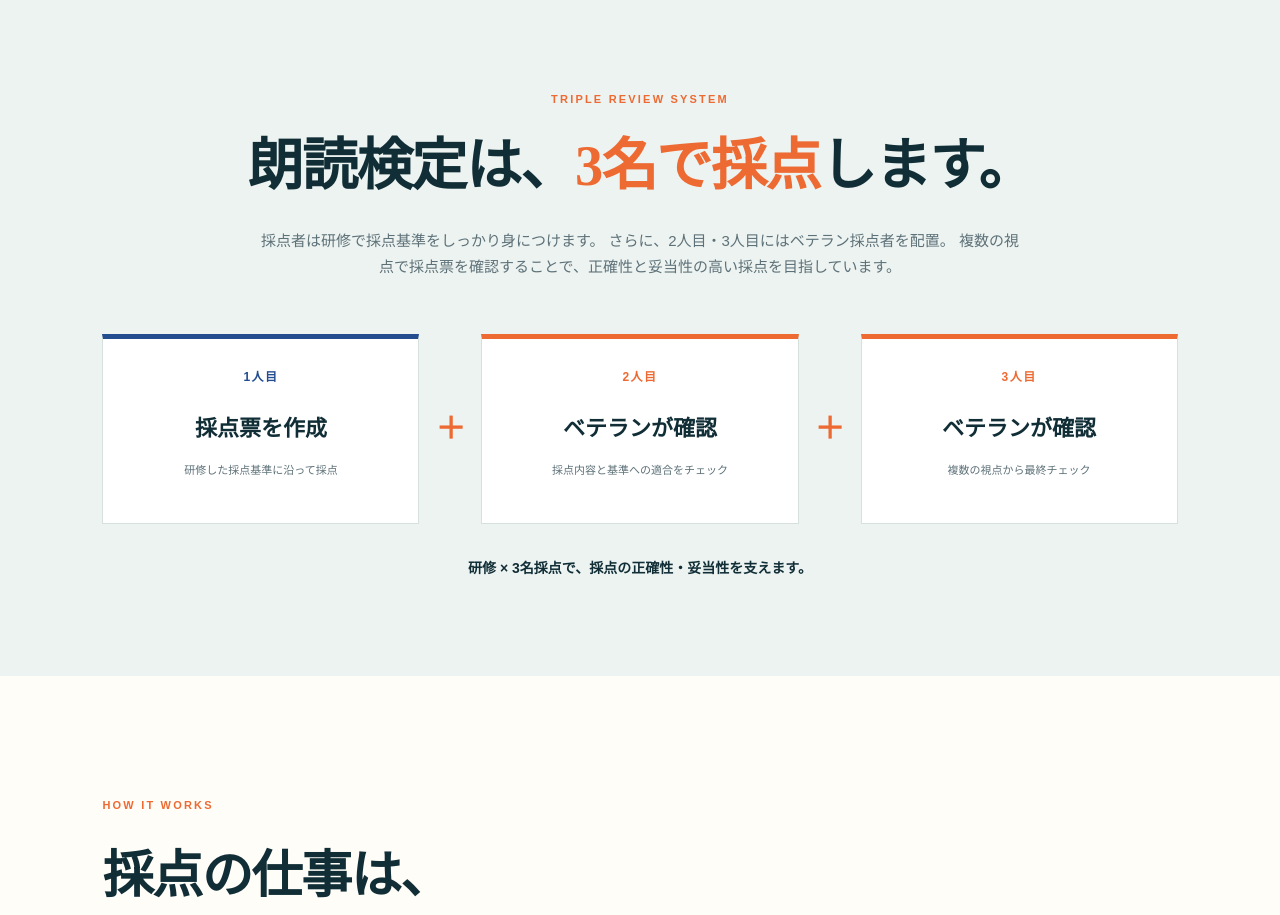
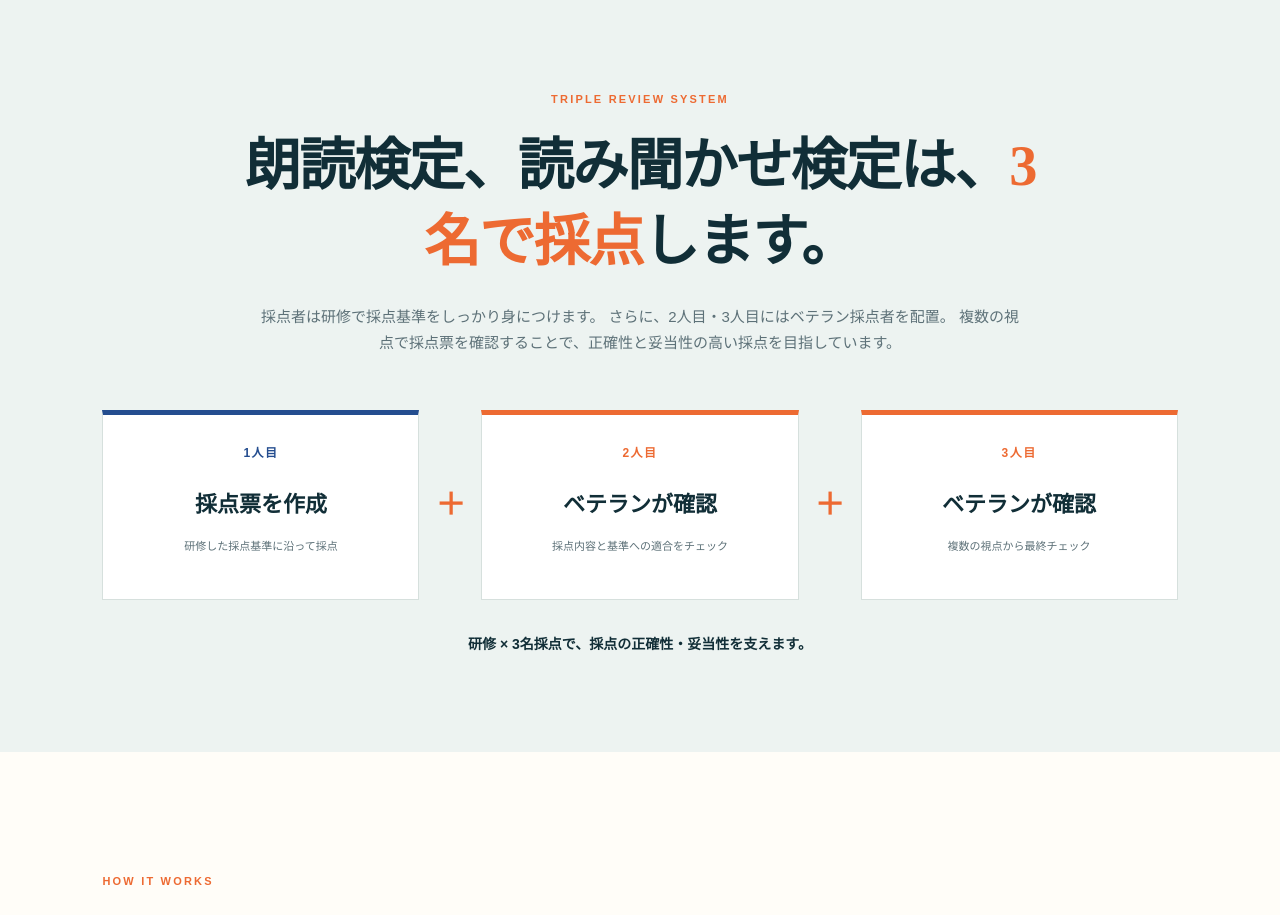
Before and after one commit to yuryuki-ai/roudoku-grader, a Next.js app: page / in a window 1280 px wide. Shown: the part 1060-1975 px from the top of the page. Built offline with nearby package versions, Linux system fonts and the light colour scheme.

Commit message:
Clarify both tests use three-person grading

```diff
--- a/app/page.tsx
+++ b/app/page.tsx
@@ -126,7 +126,7 @@ export default function Home() {
       <section className="qualitySection" aria-labelledby="quality-heading">
         <div className="qualityIntro">
           <p className="sectionLabel">TRIPLE REVIEW SYSTEM</p>
-          <h2 id="quality-heading">朗読検定は、<em>3名で採点</em>します。</h2>
+          <h2 id="quality-heading">朗読検定、読み聞かせ検定は、<em>3名で採点</em>します。</h2>
           <p>
             採点者は研修で採点基準をしっかり身につけます。
             さらに、2人目・3人目にはベテラン採点者を配置。
```
